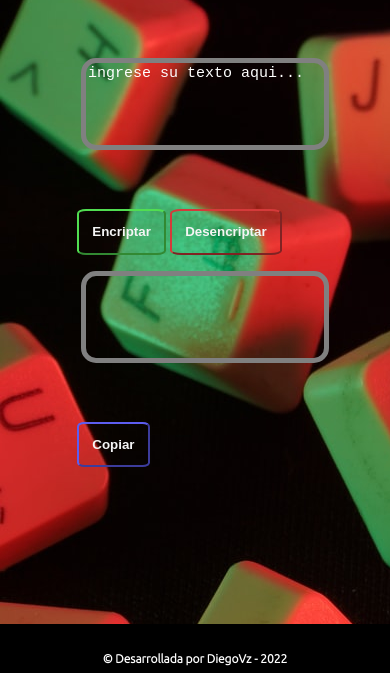
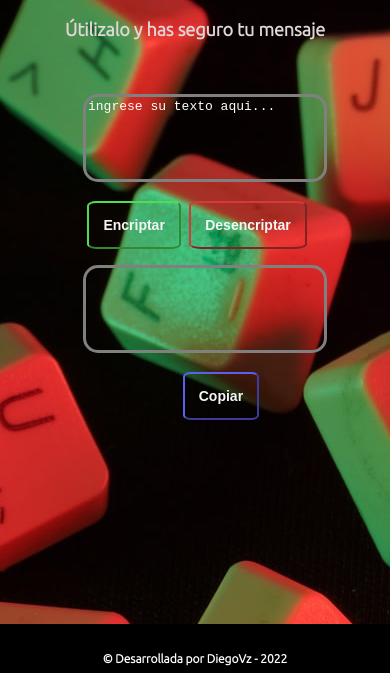
Before and after one commit to diegovz-A/EncriptadorAlura, a plain HTML site: page index.html in a window 390 px wide. Shown: the part 61-734 px from the top of the page. Drawn offline with Linux system fonts and the light colour scheme.

Commit message:
Agregarndo frase y arreglo de botones

```diff
--- a/index.html
+++ b/index.html
@@ -13,6 +13,7 @@
 
     <header>
         <h1 class="tituloPrincipal">Encriptador</h1>
+        <h2 class="frase">Útilizalo y has seguro tu mensaje</h2>
     </header>
 
     <main>
--- a/style.css
+++ b/style.css
@@ -16,6 +16,11 @@ header{
     text-align: center;
     color: #fff;
 }
+.frase{
+    text-align: center;
+    font-size: 18px;
+    color:rgb(224, 216, 216);
+}
 .contenedor{
     display: flex;
     width: 100%;
@@ -31,15 +36,17 @@ header{
     display: inline-block;
 }
 .botones-caja{
+    display: flex;
+    flex-direction: row;
     padding: 1em;
-    vertical-align:bottom;
+    align-items: center;
 }
 .botones{
     background:content-box;
     border-radius: 10%;
     padding: 1em;
     font-weight: bold;
-    margin-top: 3em;
+    font-size: 18px;
 }
 #cryptoText{
     resize: none;
@@ -126,7 +133,22 @@ header{
         width: auto;
     }
     .contenedores{
-        display:block;
+        display:flex;
+        flex-direction: column;
+        align-content: center;
         margin: 0 auto;
     }
+    #cryptoText, #resultadoText{
+        border: 3px solid grey;
+        font-size: 13px;
+    }
+    #cryptoText::placeholder{
+        font-size: 13px;
+    }
+    .botones-caja{
+        justify-content: space-evenly;
+    }
+    .botones{
+        font-size: 14px;
+    }
 }
```
Also changed, not shown: imagenes/github-logo.png (deleted).
